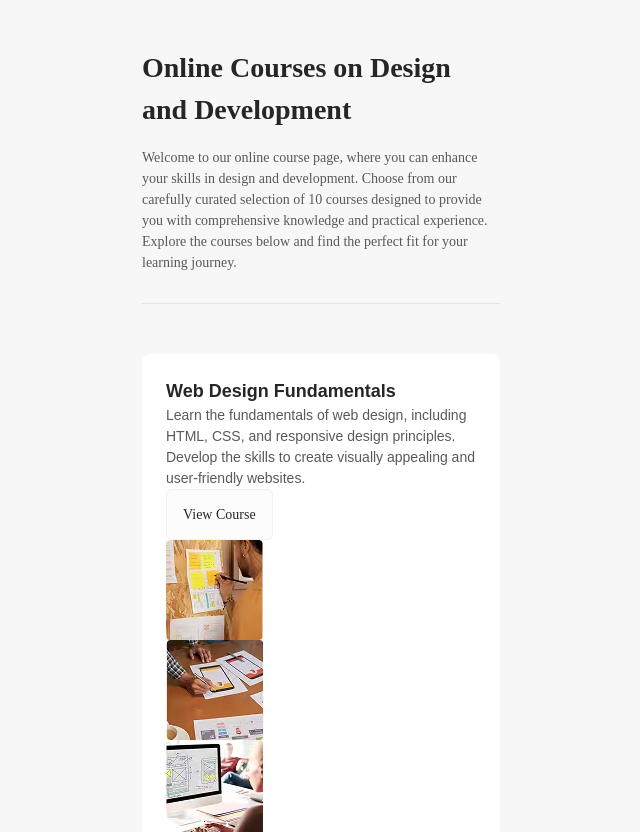
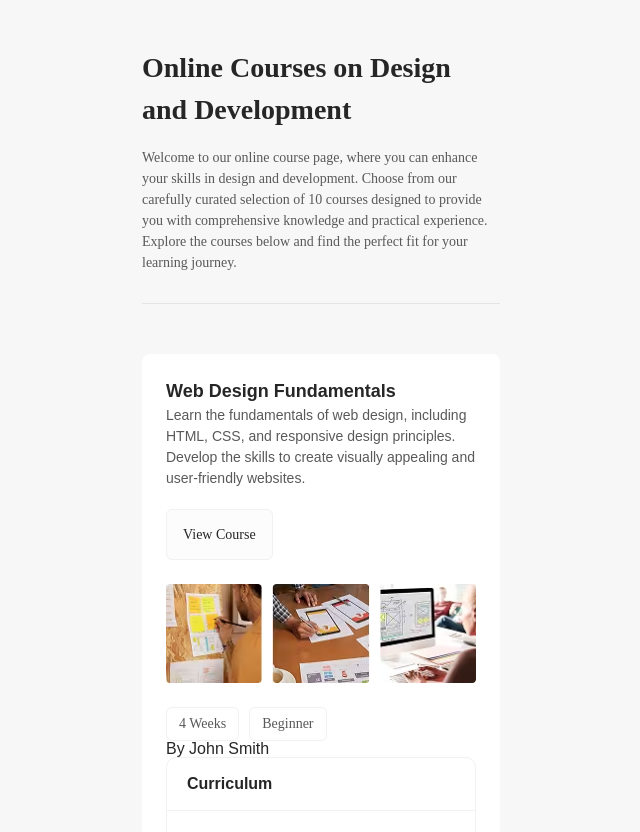
Before and after one commit to Ostap201164/iktproj1, a plain HTML site: page Courses.html in a window 1280 px wide. Shown: the part 117-949 px from the top of the page, without its empty margins (319-959 px from the left). Drawn offline with Linux system fonts and the light colour scheme; a web font is replaced by a local one.

Commit message:
Update courses.css

```diff
--- a/courses.css
+++ b/courses.css
@@ -219,7 +219,6 @@ footer {
 }
 .li_container_2_texts_container {
   display: flex;
-  padding: 8px 12px;
   align-items: flex-start;
   gap: 10px;
   color: var(--Grey-35);
@@ -246,6 +245,7 @@ footer {
   background: var(--Absolute-White);
 }
 .li_container_2_buttom {
+  padding-bottom:
   display: flex;
   padding: 14px 16px;
   justify-content: center;
@@ -334,9 +334,17 @@ main {
   font-style: normal;
   font-weight: 400;
   line-height: 1.5;
+  padding-bottom: 20px;
 }
 .li_container_2_name {
   color: var(--Grey-15);
   font-size: 16px;
   font-weight: 500;
 }
+.li_container_2_container {
+  display: flex;
+  align-items: flex-start;
+  gap: 10px;
+  align-self: stretch;
+  padding: 24px 0px 24px 0px;
+}
```
